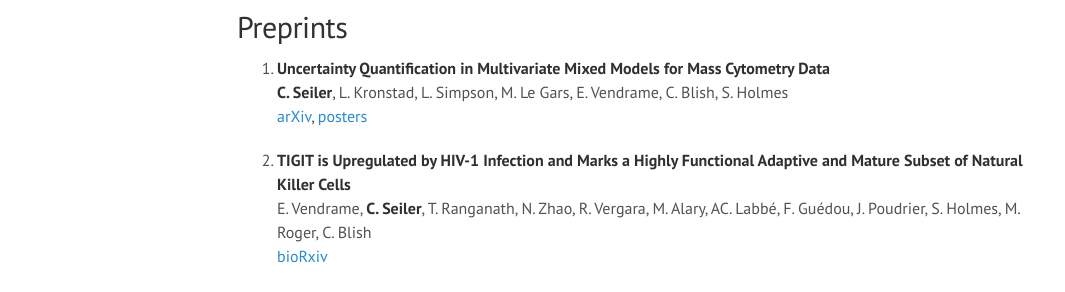
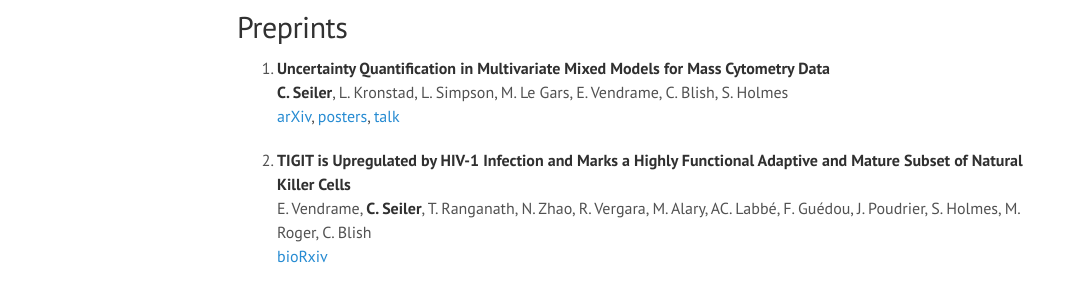
Before and after one commit to ChristofSeiler/ChristofSeiler.github.io, a Jekyll site: the page built from publications.md, in a window 1280 px wide and 900 px high. Shown: the part 228-520 px from the top of the window, without its empty margins (3-1068 px from the left). Built offline with Jekyll 4.4.1, drawn with Linux system fonts in a browser that asks for light colours.

Commit message:
added stan meetup talk

```diff
--- a/publications.md
+++ b/publications.md
@@ -9,7 +9,7 @@ title: Publications
 
 1. **Uncertainty Quantification in Multivariate Mixed Models for Mass Cytometry Data** <br>
 **C. Seiler**, L. Kronstad, L. Simpson, M. Le Gars, E. Vendrame, C. Blish, S. Holmes <br>
-[arXiv](http://arxiv.org/abs/1903.07976), [posters](https://doi.org/10.5281/zenodo.2656626)
+[arXiv](http://arxiv.org/abs/1903.07976), [posters](https://doi.org/10.5281/zenodo.2656626), [talk](https://doi.org/10.5281/zenodo.3524019)
 
 2. **TIGIT is Upregulated by HIV-1 Infection and Marks a Highly Functional Adaptive and Mature Subset of Natural Killer Cells** <br>
 E. Vendrame,  **C. Seiler**, T. Ranganath, N. Zhao, R. Vergara, M. Alary, AC. Labbé, F. Guédou, J. Poudrier, S. Holmes, M. Roger, C. Blish <br>
```
Also changed, not shown: about.md (+1 -0 lines), projects.md (+1 -1 lines).
